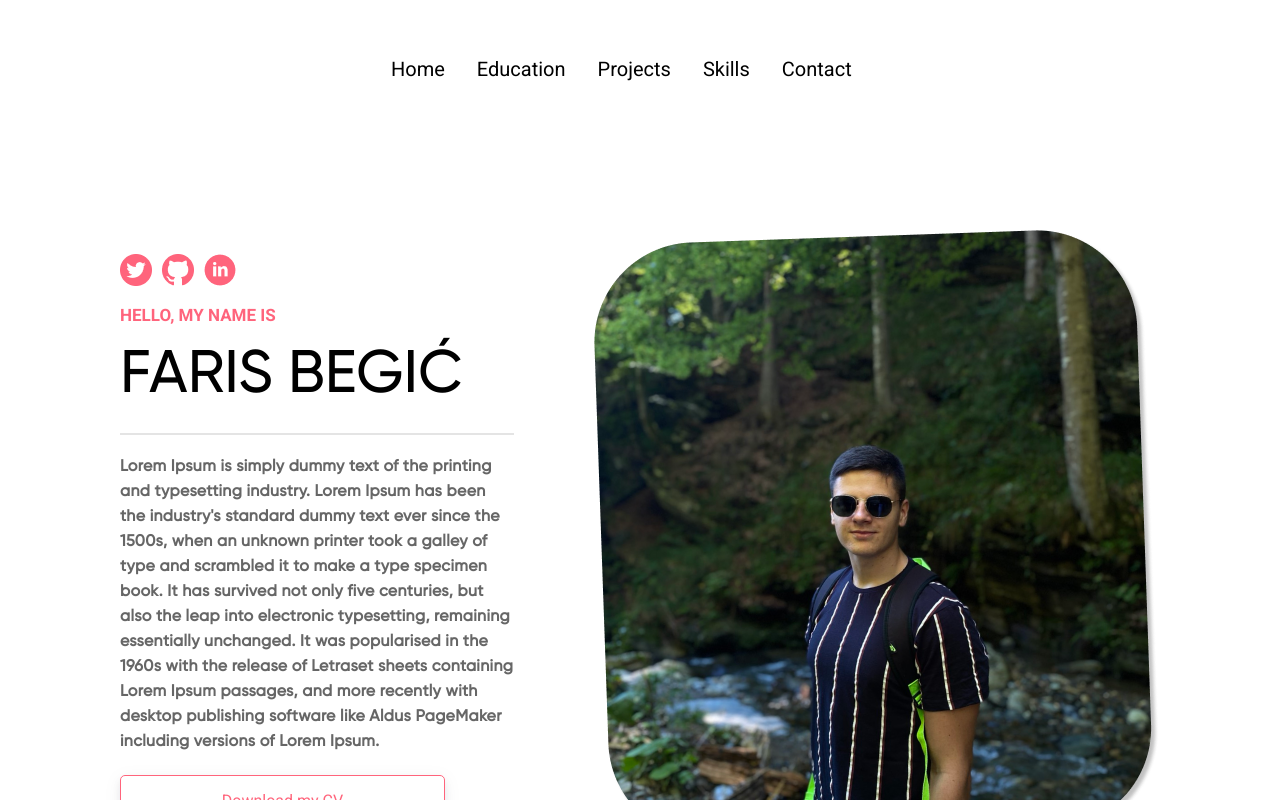
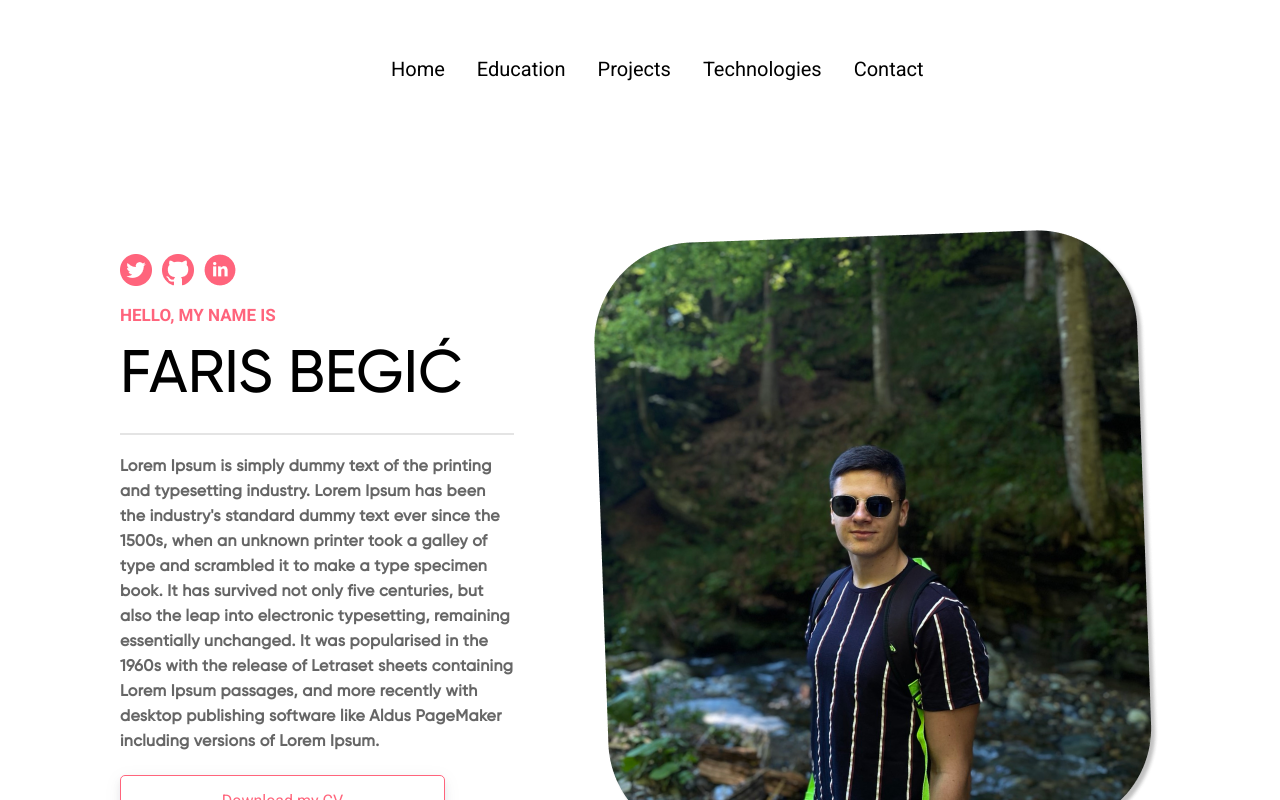
Before and after one commit to farisbegic/portfolio, a React (Create React App) app: page / in a window 1280 px wide. Built offline with nearby package versions, Linux system fonts and the light colour scheme; no server answers.

Commit message:
Added functionality to nav menu

```diff
--- a/src/components/Contact/Contact.js
+++ b/src/components/Contact/Contact.js
@@ -44,7 +44,7 @@ import config from "../../config.json";
 
     return (
         <>
-            <SectionContainer>
+            <SectionContainer id="contact">
                 <SectionTitle>CONTACT</SectionTitle>
                 <SectionLine />
             </SectionContainer>
--- a/src/components/Education/Education.js
+++ b/src/components/Education/Education.js
@@ -6,7 +6,7 @@ import education from "../../assets/education.png";
 const Education = () => {
     return (
         <>
-            <SectionContainer>
+            <SectionContainer id="education">
                 <SectionTitle>EDUCATION</SectionTitle>
                 <SectionLine />
             </SectionContainer>
--- a/src/components/Main/Main.js
+++ b/src/components/Main/Main.js
@@ -5,7 +5,7 @@ import image from "../../assets/portrait.png";
 const Main = () => {
     return (
         <>
-            <MainContainer>
+            <MainContainer id="home">
                 <TextContainer>
                     <SocialIcons>
                         <Icon><Twitter /></Icon>
--- a/src/components/Navbar/Navbar.elements.js
+++ b/src/components/Navbar/Navbar.elements.js
@@ -1,5 +1,4 @@
 import styled from 'styled-components';
-import {Link} from 'react-router-dom';
 
 export const Nav = styled.nav`
     display: flex;
@@ -69,7 +68,7 @@ export const NavItem = styled.li`
     }
 `;
 
-export const NavLink = styled(Link)`
+export const NavLink = styled.a`
     color: #000;
     display: flex;
     align-items: center;
--- a/src/components/Navbar/Navbar.js
+++ b/src/components/Navbar/Navbar.js
@@ -13,11 +13,11 @@ const Navbar = () => {
                     {click ? <FaTimes style={{color: "#fff"}} /> : <FaBars style={{color: "#FF647C"}}/>}
                 </HamburgerIcon>
                 <NavMenu onClick={handleClick} click={click}>
-                    <NavItem><NavLink to="#home">Home</NavLink></NavItem>
-                    <NavItem><NavLink to="#education">Education</NavLink></NavItem>
-                    <NavItem><NavLink to="#projects">Projects</NavLink></NavItem>
-                    <NavItem><NavLink to="#skills">Skills</NavLink></NavItem>
-                    <NavItem><NavLink to="#contact">Contact</NavLink></NavItem>
+                    <NavItem><NavLink href="#home">Home</NavLink></NavItem>
+                    <NavItem><NavLink href="#education">Education</NavLink></NavItem>
+                    <NavItem><NavLink href="#projects">Projects</NavLink></NavItem>
+                    <NavItem><NavLink href="#technologies">Technologies</NavLink></NavItem>
+                    <NavItem><NavLink href="#contact">Contact</NavLink></NavItem>
                 </NavMenu>
             </Nav>
         </>
--- a/src/components/Projects/Projects.js
+++ b/src/components/Projects/Projects.js
@@ -36,7 +36,7 @@ export const projects = [
 const Projects = () => {
     return (
         <>
-            <SectionContainer>
+            <SectionContainer id="projects">
                 <SectionTitle>PROJECTS</SectionTitle>
                 <SectionLine />
             </SectionContainer>
--- a/src/components/Technologies/Technologies.js
+++ b/src/components/Technologies/Technologies.js
@@ -15,7 +15,7 @@ import mongodb from "../../assets/mongodb.png";
 const Technologies = () => {
     return (
         <>
-            <SectionContainer>
+            <SectionContainer id="technologies">
                 <SectionTitle>TECHNOLOGIES</SectionTitle>
                 <SectionLine />
             </SectionContainer>
--- a/src/globalStyles.js
+++ b/src/globalStyles.js
@@ -5,6 +5,8 @@ export const GlobalStyle = createGlobalStyle`
     box-sizing: border-box;
     margin: 0;
     padding: 0;
+    scroll-behavior: smooth;
+    overflow-x: none;
 
     ::selection{
         background-color: #FF647C;
```
